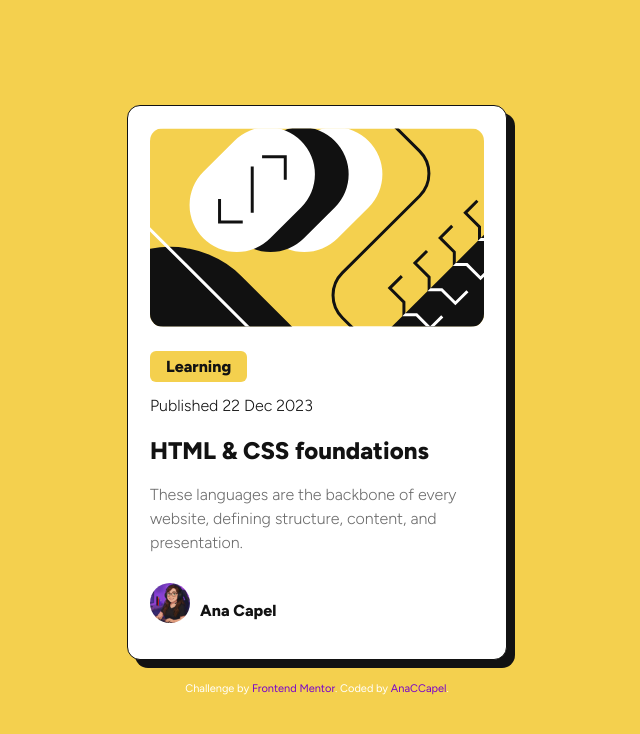
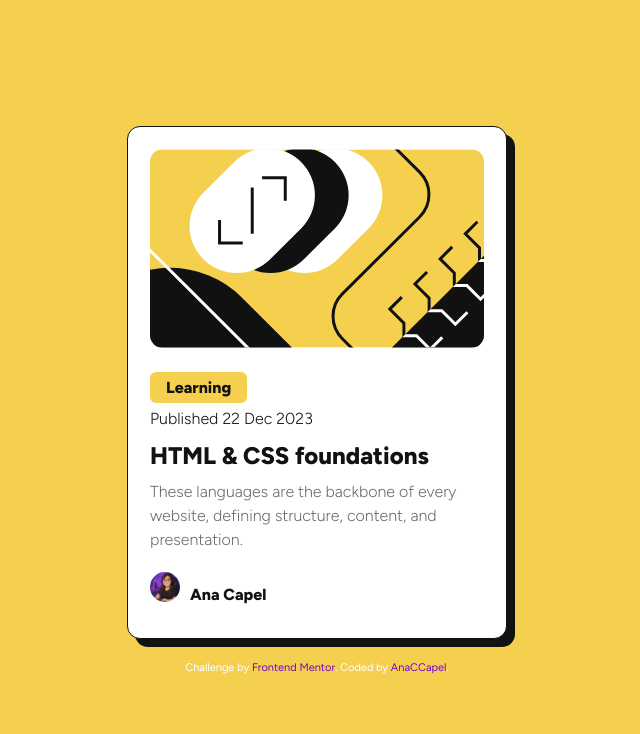
Before and after one commit to AnaCCapel/blog-preview-card, a plain HTML site: page index.html in a window 1280 px wide. Shown: the whole page, without its empty margins (323-963 px from the left). Drawn offline with Linux system fonts and the light colour scheme.

Commit message:
alteração tamanho da imagem do perfil

```diff
--- a/src/css/style.css
+++ b/src/css/style.css
@@ -40,7 +40,7 @@
  }
 
  .container .infos p {
-     margin: 18px 0;
+     margin: 10px 0;
      line-height: 24px;
      font-weight: 300;
  }
@@ -66,7 +66,7 @@
  }
 
  .container .profile a img {
-     width: 40px;
+     width: 30px;
      margin-right: 10px;
      border-radius: 50%;
  }
```
